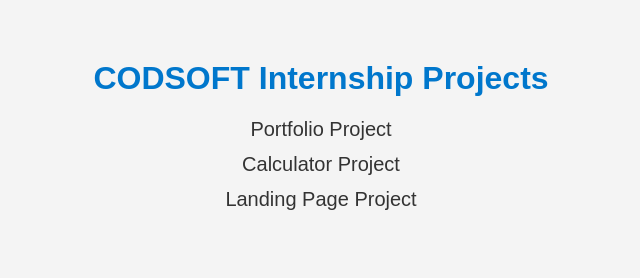
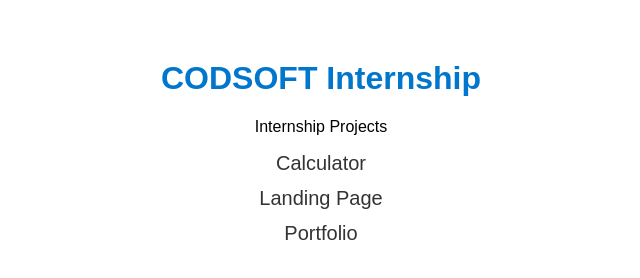
Before and after one commit to ayusshk-hub/CODSOFT-Internship, a plain HTML site: page index.html in a window 1280 px wide. Shown: the whole page, without its empty margins (319-959 px from the left). Drawn offline with Linux system fonts and the light colour scheme.

Commit message:
Update index.html

```diff
--- a/index.html
+++ b/index.html
@@ -1,4 +1,3 @@
-
 <!DOCTYPE html>
 <html>
 <head>
@@ -8,7 +7,6 @@
       font-family: Arial, sans-serif;
       text-align: center;
       margin-top: 60px;
-      background-color: #f4f4f4;
     }
     h1 {
       color: #0077cc;
@@ -26,9 +24,11 @@
   </style>
 </head>
 <body>
-  <h1>CODSOFT Internship Projects</h1>
-  <a href="CodSoft Internship/Projects/Portfolio/">Portfolio Project</a>
-  <a href="CodSoft Internship/Projects/Calculator/">Calculator Project</a>
-  <a href="CodSoft Internship/Projects/Landing Page/">Landing Page Project</a>
+  <h1>CODSOFT Internship</h1>
+  <p>Internship Projects</p>
+
+  <a href="CodSoft Internship/Projects/Calculator/index.html" target="_blank">Calculator</a>
+  <a href="CodSoft Internship/Projects/Landing Page/index.html" target="_blank">Landing Page</a>
+  <a href="CodSoft Internship/Projects/Portfolio/index.html" target="_blank">Portfolio</a>
 </body>
 </html>
```
